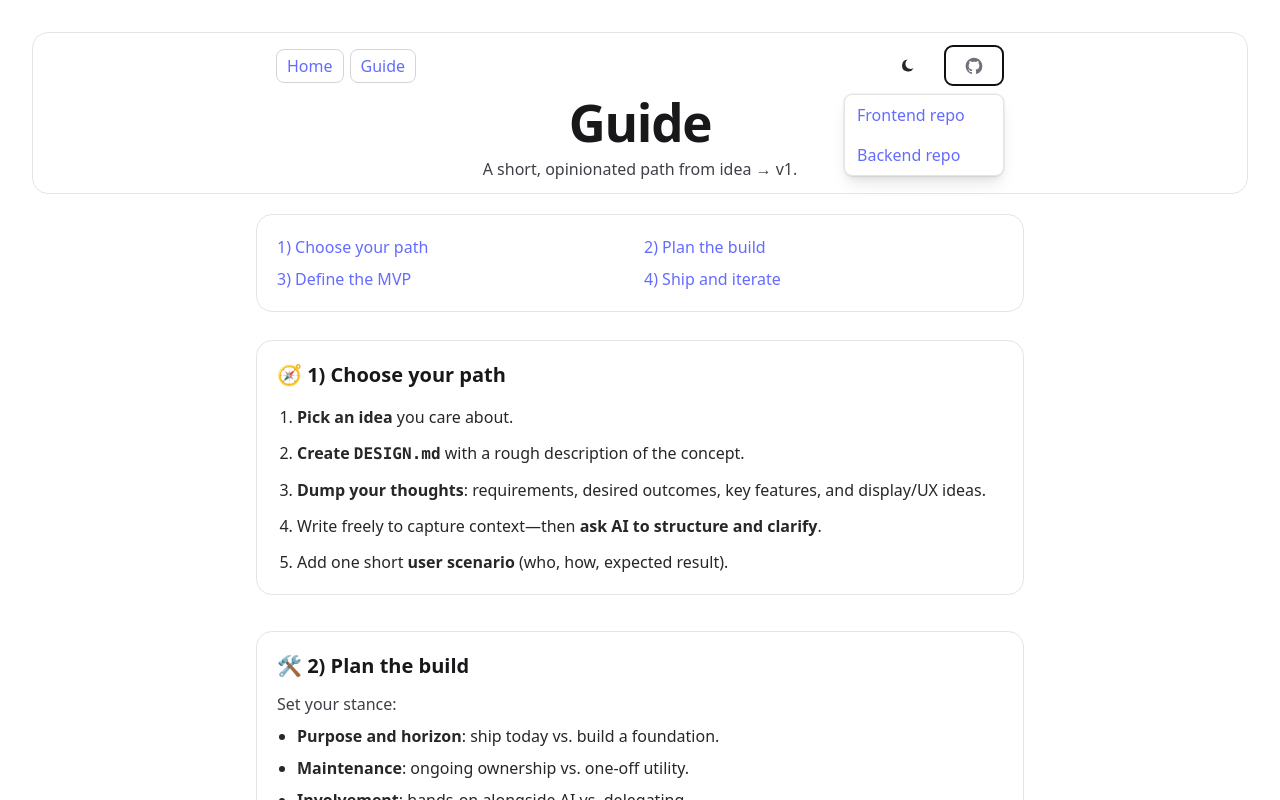
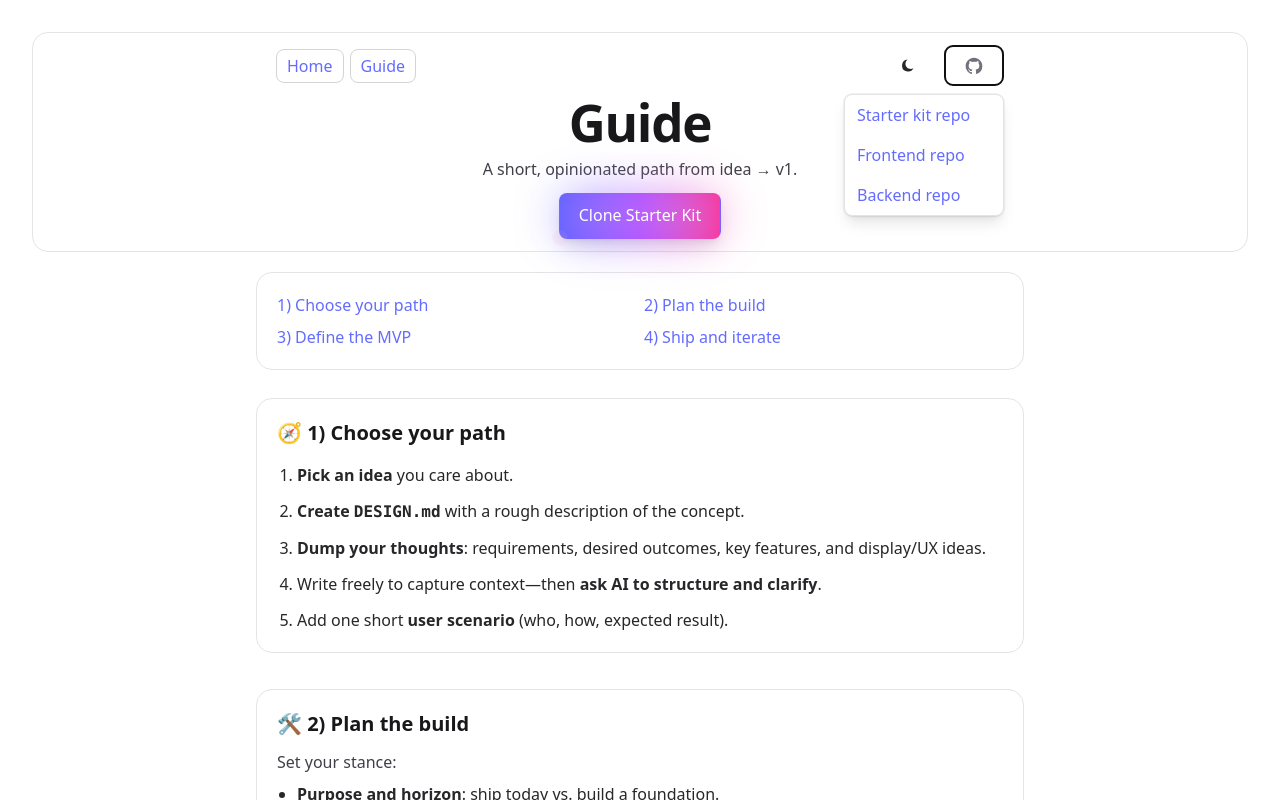
Before and after one commit to shaarselhorst/vibes-only, a Vue app in the folder 10-app/vibes-only/: page /guide in a window 1280 px wide. Both pictures are taken after a click on the button 973 px from the left and 65 px from the top of the page. Shown: the top 800 px of the page. Built offline with nearby package versions, Linux system fonts and the light colour scheme.

Commit message:
Add starter kit repository link to TopBar, enhance VibeButton with dynamic label, and implement clipboard copy functionality in Guide.vue. Remove local food truck finder idea JSON file.

```diff
--- a/10-app/vibes-only/src/components/TopBar.vue
+++ b/10-app/vibes-only/src/components/TopBar.vue
@@ -26,6 +26,7 @@ const githubWrapperRef = ref<HTMLDivElement>()
 
 const frontendRepoUrl = 'https://github.com/shaarselhorst/vibes-only'
 const backendRepoUrl = 'https://github.com/shvdg-developer/vibes-only-served'
+const starterKitRepoUrl = 'https://github.com/shvdg-developer/vibes-only-starter-kit'
 
 function toggleGithubMenu() {
   isGithubMenuOpen.value = !isGithubMenuOpen.value
@@ -109,6 +110,16 @@ onBeforeUnmount(() => {
           aria-label="GitHub repositories"
         >
           <a
+            :href="starterKitRepoUrl"
+            target="_blank"
+            rel="noopener noreferrer"
+            role="menuitem"
+            class="flex items-center px-3 py-2 text-zinc-700 hover:bg-zinc-100 dark:text-zinc-200 dark:hover:bg-zinc-700/60"
+            @click="closeGithubMenu"
+          >
+            <span>Starter kit repo</span>
+          </a>
+          <a
             :href="frontendRepoUrl"
             target="_blank"
             rel="noopener noreferrer"
--- a/10-app/vibes-only/src/components/VibeButton.vue
+++ b/10-app/vibes-only/src/components/VibeButton.vue
@@ -1,5 +1,11 @@
 <script setup lang="ts">
 import { ref } from 'vue'
+
+const props = withDefaults(defineProps<{
+  label?: string
+}>(), {
+  label: 'Get Vibing!'
+})
 
 const emit = defineEmits<{
   click: []
@@ -25,12 +31,13 @@ const handleClick = () => {
       'relative px-8 py-4 bg-gradient-to-r from-indigo-500 via-purple-500 to-pink-500 text-white font-bold text-lg rounded-full shadow-lg transform transition-all duration-150 ease-out hover:scale-105 active:scale-95',
       isPressed ? 'scale-95 shadow-2xl' : 'shadow-lg'
     ]"
+    :aria-label="props.label"
   >
     <!-- Glow effect -->
     <div class="absolute inset-0 bg-gradient-to-r from-indigo-400 via-purple-400 to-pink-400 rounded-full blur-xl opacity-75 animate-pulse"></div>
 
     <!-- Button content -->
-    <span class="relative z-10">Get Vibing!</span>
+    <span class="relative z-10">{{ props.label }}</span>
 
     <!-- Sparkle effect -->
     <div class="absolute -top-1 -right-1 w-3 h-3 bg-yellow-300 rounded-full animate-ping"></div>
--- a/10-app/vibes-only/src/data/ideas/local-food-truck-finder.json
+++ /dev/null
@@ -1,7 +0,0 @@
-{
-  "id": "local-food-truck-finder",
-  "title": "Local Food Truck Finder",
-  "summary": "Discover food trucks near you with current locations, menus, and operating hours.",
-  "objective": "Users can browse food trucks in their area, see current locations on a simple map, view menus and prices, check operating hours, and get directions to their chosen truck.",
-  "tags": ["food", "local", "discovery"]
-}
--- a/10-app/vibes-only/src/pages/Guide.vue
+++ b/10-app/vibes-only/src/pages/Guide.vue
@@ -1,5 +1,41 @@
 <script setup lang="ts">
+import { ref } from 'vue'
 import TopBar from '@/components/TopBar.vue'
+import VibeButton from '@/components/VibeButton.vue'
+
+const isCopied = ref(false)
+const buttonLabel = ref('Clone Starter Kit')
+
+async function copyCloneCommand() {
+  const cmd = 'git clone https://github.com/shvdg-developer/vibes-only-starter-kit.git'
+  try {
+    await navigator.clipboard.writeText(cmd)
+    isCopied.value = true
+    buttonLabel.value = 'Copied! 🎉'
+    setTimeout(() => {
+      isCopied.value = false
+      buttonLabel.value = 'Clone Starter Kit'
+    }, 2000)
+  } catch {
+    try {
+      const textarea = document.createElement('textarea')
+      textarea.value = cmd
+      textarea.setAttribute('readonly', '')
+      textarea.style.position = 'fixed'
+      textarea.style.left = '-9999px'
+      document.body.appendChild(textarea)
+      textarea.select()
+      document.execCommand('copy')
+      document.body.removeChild(textarea)
+      isCopied.value = true
+      buttonLabel.value = 'Copied! 🎉'
+      setTimeout(() => {
+        isCopied.value = false
+        buttonLabel.value = 'Clone Starter Kit'
+      }, 2000)
+    } catch {}
+  }
+}
 </script>
 
 <template>
@@ -9,6 +45,9 @@ import TopBar from '@/components/TopBar.vue'
         <TopBar />
         <h1 class="text-2xl font-extrabold tracking-tight text-zinc-900 dark:text-white">Guide</h1>
         <p class="mt-1.5 text-zinc-700 dark:text-zinc-300">A short, opinionated path from idea → v1.</p>
+        <div class="mt-3 flex items-center justify-center gap-2">
+          <VibeButton :label="buttonLabel" @click="copyCloneCommand" />
+        </div>
       </div>
     </header>
 
```
